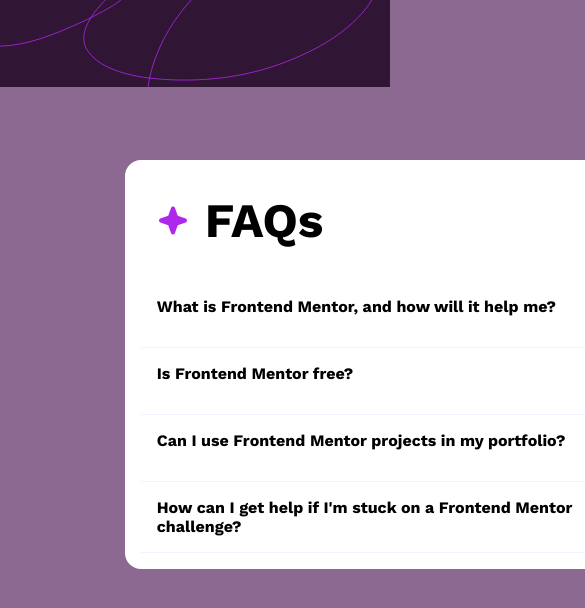
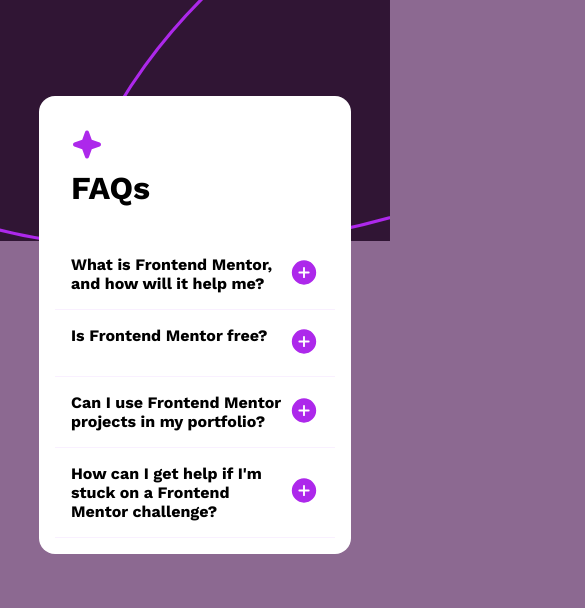
Before and after one commit to Dov07/Accordion-project, a React (Vite) app: page / in a window 390 px wide. Shown: the top 608 px of the page, 585 px wide, since content can reach past the window. Built offline with nearby package versions, Linux system fonts and the light colour scheme.

Commit message:
add mobile responsive

```diff
--- a/src/App.jsx
+++ b/src/App.jsx
@@ -3,6 +3,7 @@
 import logo from '../assets/images/icon-star.svg'
 import iconPlus from '../assets/images/icon-plus.svg'
 import iconMinus from '../assets/images/icon-minus.svg'
+import mLogo from '../assets/images/background-pattern-mobile.svg'
 
 
 const FAQs = [
@@ -39,7 +40,10 @@
   return (
     <div className='card'>
       <div className='img-area'>
-        <img src={bg} alt="#" />
+        <picture>
+    <source style={{width:"100%"}} media="(max-width: 768px)" srcSet={mLogo} />
+    <img src={bg} alt="background" />
+  </picture>
       </div>
       <div>
 
--- a/src/index.css
+++ b/src/index.css
@@ -104,3 +104,25 @@
   color: var(--Purple600);
   line-height: 1.3rem;
 }
+
+
+@media (max-width: 768px) {
+  .faqs-card {
+    width: 80%;
+    top: 6rem;
+    left: 10%;
+    padding: 1rem;
+    margin: auto;
+    border-radius: 1rem;
+  }
+
+
+  .header {
+    flex-direction: column;
+    gap: 0.5rem;
+  }
+
+  .header h1 {
+    font-size: 2rem;
+  }
+}
```
